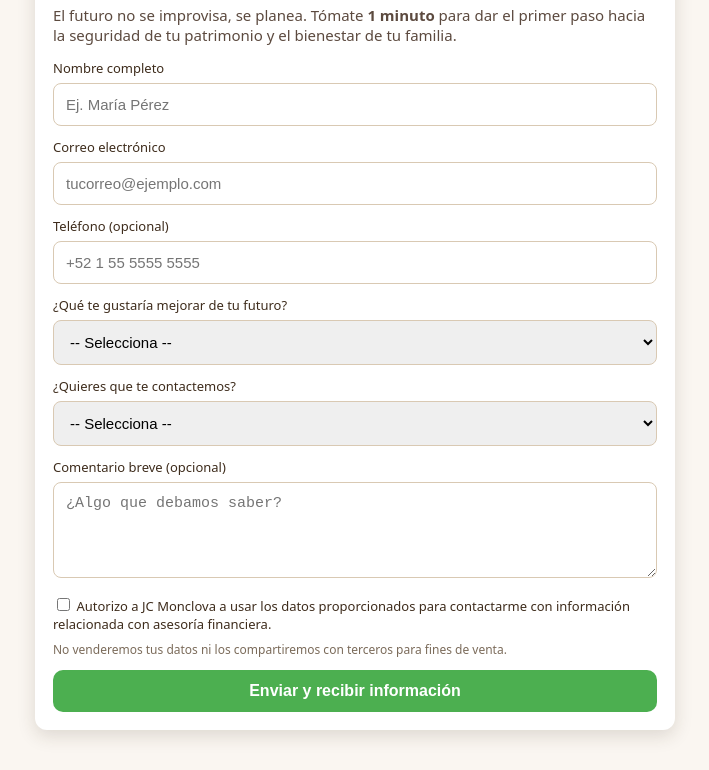
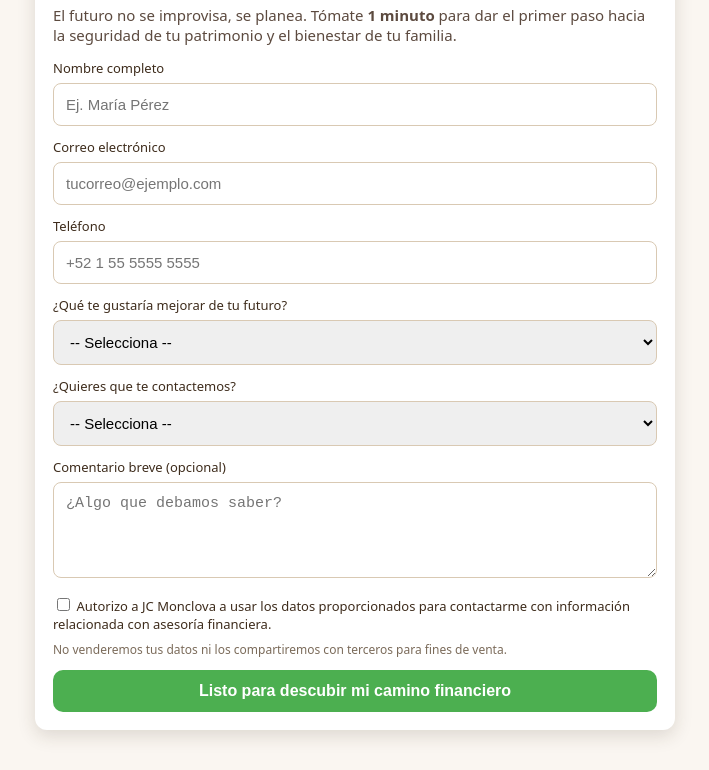
Before and after one commit to alexabv20/tu-futuro-importa, a plain HTML site: page index.html in a window 1280 px wide. Shown: the part 129-899 px from the top of the page, without its empty margins (285-994 px from the left). Drawn offline with Linux system fonts and the light colour scheme.

Commit message:
Update index.html

```diff
--- a/index.html
+++ b/index.html
@@ -123,7 +123,7 @@ small{
       </div>
 
       <div class="form-row">
-        <label for="phone">Teléfono (opcional)</label>
+        <label for="phone">Teléfono </label>
         <input id="phone" name="phone" type="tel" placeholder="+52 1 55 5555 5555">
       </div>
 
@@ -162,7 +162,7 @@ small{
         <small>No venderemos tus datos ni los compartiremos con terceros para fines de venta.</small>
       </div>
 
-      <button type="submit">Enviar y recibir información</button>
+      <button type="submit">Listo para descubir mi camino financiero</button>
     </form>
 
   </div>
```
